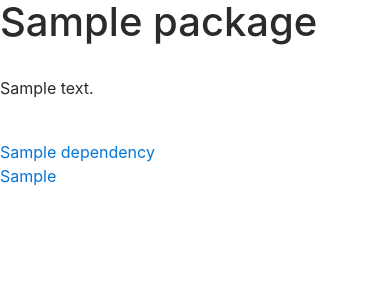
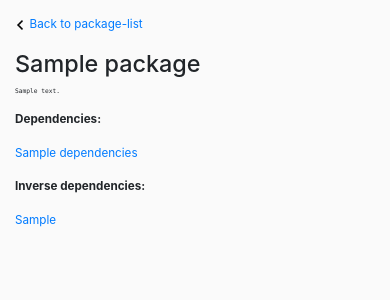
Before and after one commit to Jerere/reaktor-pre-assignment-2019, a Flask app: template templates/package.html in a window 390 px wide. Shown: the top 300 px of the page. Run offline with Flask 2, Linux system fonts and the light colour scheme; the template is opened without the code that fills it: most values are stand-ins (such as "Sample title", 1, 10 or a date in 2020); parts of the project's set-up code (start-up, migrations or seed data) failed here and were passed over; some libraries are stand-ins or nearby versions.

Commit message:
add basic mobile web-interface

```diff
--- /dev/null
+++ b/static/css/style.css
@@ -0,0 +1,58 @@
+body {
+  background-color: #fafafa;
+}
+
+.container {
+  margin-top: 2%;
+}
+
+.list-group, .tab-pane {
+  max-height: 80vh;
+  margin-bottom: 5vh;
+  overflow: scroll;
+  overflow-x: hidden;
+  overflow-y: auto;
+  -webkit-overflow-scrolling: touch;
+}
+
+.tab-pane::-webkit-scrollbar, .list-group::-webkit-scrollbar {
+  width: 4px;
+}
+
+.tab-pane::-webkit-scrollbar-track, .list-group::-webkit-scrollbar-track {
+  background-color: #eee;
+}
+
+.tab-pane::-webkit-scrollbar-thumb, .list-group::-webkit-scrollbar-thumb {
+  height: 10%;
+  background-color: black;
+}
+
+.depend {
+  font-weight: bold;
+}
+
+.left-arrow {
+  height: 0.6em;
+  width: 0.6em;
+  margin-right: 5px;
+}
+
+.back-to-list {
+  display: flex;
+  align-items: center;
+}
+
+@media screen and (max-width: 600px) {
+  a, p {
+    font-size: 3vw;
+  }
+
+  h1, h2 {
+    font-size: 6vw;
+  }
+
+  pre {
+    font-size: 1.6vw;
+  }
+}
--- a/templates/package.html
+++ b/templates/package.html
@@ -1,28 +1,48 @@
 <!DOCTYPE html>
 <html lang="en">
+
 <head>
   <meta charset="utf-8">
   <title>package</title>
-    <link rel="stylesheet" href="https://maxcdn.bootstrapcdn.com/bootstrap/4.0.0-alpha.6/css/bootstrap.min.css"
-    integrity="sha384-rwoIResjU2yc3z8GV/NPeZWAv56rSmLldC3R/AZzGRnGxQQKnKkoFVhFQhNUwEyJ" crossorigin="anonymous">
-    <script src="https://maxcdn.bootstrapcdn.com/bootstrap/4.0.0-alpha.6/js/bootstrap.min.js"
-    integrity="sha384-vBWWzlZJ8ea9aCX4pEW3rVHjgjt7zpkNpZk+02D9phzyeVkE+jo0ieGizqPLForn" crossorigin="anonymous"></script>
+  <script type="text/javascript" src="/static/jquery/jquery-3.4.1.min.js"></script>
+  <script src="/static/bootstrap/js/bootstrap.min.js"></script>
+  <link rel="stylesheet" type="text/css" href="/static/bootstrap/css/bootstrap.min.css">
+  <link rel="stylesheet" type="text/css" href="{{ url_for('static', filename='css/style.css') }}">
 </head>
+
 <body>
-    <h1>{{package['name']}}</h1>
-    <br>
-    <p>{{package['description']}}</p>
-    <br>
+  <div class="container-fluid mt-3">
+    <div class="row col-12 back-to-list">
+      <img src="/static/left-arrow.png" class="left-arrow" />
+      <a href="/mobile"> Back to package-list</a>
+    </div>
+    <div class="row col-12 mt-3">
+      <h2>{{package['name']}}</h2>
+    </div>
+    <div class="row col-12">
+      <pre>{{package['description']}}</pre>
+    </div>
     {% if package['dependencies'] %}
-      {% for d in package['dependencies'] %}
-        <a href="/{{d}}">{{d}}</a>
+    <div class="row col-12">
+      <p class="depend">Dependencies:</p>
+    </div>
+    <div class="row col-12">
+      {% for dependencies in package['dependencies'] %}
+      <a href="/{{dependencies}}">{{dependencies}} &nbsp;</a>
       {% endfor %}
       {% endif %}
-    <br>
+    </div>
     {% if package['inv_dependencies'] %}
-      {% for i in package['inv_dependencies'] %}
-        <a href="/{{i}}">{{i}}</a>
+    <div class="row col-12 mt-3">
+      <p class="depend">Inverse dependencies:</p>
+    </div>
+    <div class="row col-12 mb-3">
+      {% for inv_dependencies in package['inv_dependencies'] %}
+      <a href="/{{inv_dependencies}}">{{inv_dependencies}} &nbsp;</a>
       {% endfor %}
       {% endif %}
+    </div>
+  </div>
 </body>
+
 </html>
```
Also changed, not shown: templates/home.html (+6 -6 lines), templates/mobile.html (added, +27 -0 lines), static/left-arrow.png (added). Lines whose indentation alone changed are shown as unchanged.
